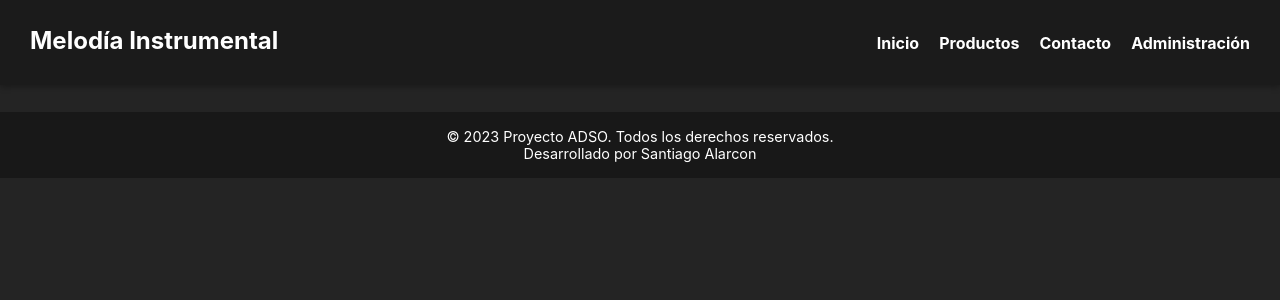
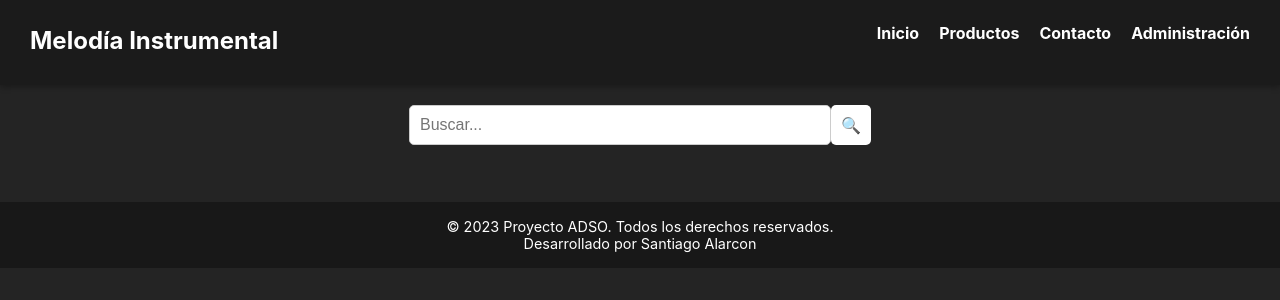
Before and after one commit to alarconcardonasantiago-commits/React-Proyect-Sena-ADSO, a React (Vite) app in the folder ProyectoADSO/: page /Administracion/BuscarProducto in a window 1280 px wide. Shown: the top 300 px of the page. Built offline with nearby package versions, Linux system fonts and the light colour scheme.

Commit message:
reenvio de pagina de administracion con verificacion de token

```diff
--- a/ProyectoADSO/src/App.jsx
+++ b/ProyectoADSO/src/App.jsx
@@ -6,6 +6,9 @@ import { Routes, Route } from "react-router-dom";
 import Contacto from './Pages/Contacto.jsx'
 import Productos from './Pages/Productos.jsx';
 import Administracion from './Pages/Administracion.jsx';
+import BuscarProducto from './Pages/AdministracionPages/BuscarProducto.jsx';
+// import Login from './Pages/AdministracionPages/Login.jsx';
+// import Register from './Pages/AdministracionPages/Register.jsx';
 
 function App() {
   return (
@@ -17,6 +20,9 @@ function App() {
             <Route path='/Contacto' element={<Contacto />}/>
             <Route path='/Productos' element={<Productos />}/>
             <Route path='/Administracion' element={<Administracion />}/>
+            <Route path='/Administracion/BuscarProducto' element={<BuscarProducto />}/>
+            {/* <Route path='/Administracion/Login' element={<Login />}/>
+            <Route path='/Administracion/Register' element={<Register />}/> */}
           </Routes>
       </main>
       <Footer className={styles.footer} />
--- a/ProyectoADSO/src/Pages/Administracion.jsx
+++ b/ProyectoADSO/src/Pages/Administracion.jsx
@@ -1,5 +1,11 @@
 import React, { useState } from 'react'
 import styles from './Administracion.module.css'
+import * as ReactRouter from 'react-router-dom';
+import { Route } from 'react-router-dom';
+import { Routes } from 'react-router-dom';
+import { Link } from 'react-router-dom';
+import { BrowserRouter , Outlet } from 'react-router-dom';
+
 
 const Administracion = () => {
   const [correo, setCorreo] = useState('')
@@ -7,12 +13,15 @@ const Administracion = () => {
   const [error, setError] = useState(null)
   const [loading, setLoading] = useState(false)
   const [success, setSuccess] = useState(false)
+  const [delay, setDelay] = useState(0)
+  const navigate = ReactRouter.useNavigate();
 
   const handleSubmit = async (e) => {
     e.preventDefault()
     setError(null)
     setSuccess(false)
     setLoading(true)
+    setDelay(500);
 
     try {
       const res = await fetch('http://localhost:3000/api/auth/login', {
@@ -35,6 +44,15 @@ const Administracion = () => {
 
       console.log('✅ Token guardado:', data.token)
       console.log('👤 Usuario:', data.usuario)
+        if (data.token === undefined) {
+        throw new Error('Error al iniciar sesión')
+      }
+      else {
+        setTimeout(() => {
+          navigate('/Administracion/BuscarProducto')
+        }, delay);
+      }
+
     } catch (err) {
       setError(err.message)
     } finally {
@@ -43,8 +61,17 @@ const Administracion = () => {
   }
 
   return (
+    <>
     <div className={styles.page}>
       <h1>Panel de Administración</h1>
+
+      {/* <div>
+        <nav>
+          <Link to="/Administracion/Login" className={styles.linkText}><li className={styles.Login}>Login</li></Link>
+          <Link to="/Administracion/Register" className={styles.linkText}><li className={styles.Register}>Registrar</li></Link>
+          <Outlet />
+        </nav>
+      </div> */}
 
       <div className={styles.loginBox}>
         <h2>Iniciar Sesión</h2>
@@ -73,6 +100,7 @@ const Administracion = () => {
         {success && <p className={styles.success}>✅ Inicio de sesión exitoso</p>}
       </div>
     </div>
+    </>
   )
 }
 
--- a/ProyectoADSO/src/Pages/Administracion.module.css
+++ b/ProyectoADSO/src/Pages/Administracion.module.css
@@ -59,3 +59,16 @@ button:hover {
   color: #28a745;
   margin-top: 10px;
 }
+
+.linkText {
+  text-decoration: none;
+  color: white;
+  font-weight: bold;
+  list-style: none;
+}
+
+nav {
+  margin-bottom: 20px;
+  display: flex;
+  gap: 15px;
+}
--- /dev/null
+++ b/ProyectoADSO/src/Pages/AdministracionPages/BuscarProducto.jsx
@@ -0,0 +1,16 @@
+// import React from 'react';
+// import { useState, useEffect } from 'react';
+import ProductCard from '../../Components/ProductCard/ProductCard.jsx';
+import SearchBar from '../../Components/SearchBar/SearchBar.jsx';
+
+import React from 'react';
+
+const BuscarProducto = () => {
+    return (
+        <div>
+            <SearchBar />
+        </div>
+    );
+}
+
+export default BuscarProducto;
```
Also changed, not shown: ProyectoADSO/src/Components/LoginForm/LoginForm.jsx (added), ProyectoADSO/src/Components/LoginForm/LoginForm.module.css (added), ProyectoADSO/src/Components/RegisterForm/RegisterForm.jsx (added), ProyectoADSO/src/Components/RegisterForm/RegisterForm.module.css (added), ProyectoADSO/src/Pages/AdministracionPages/BuscarProducto.module.css (added), 1 other file (tests, documents, lock files or other folders).
